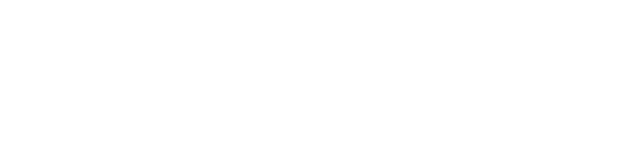
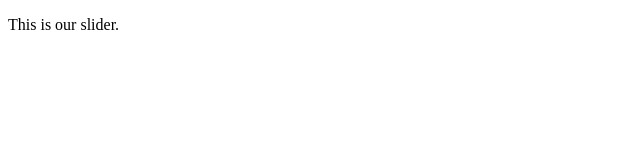
Before and after one commit to courtney-teed/test-repo, a plain HTML site: page index.html in a window 1280 px wide. Shown: the whole page, without its empty margins (0-640 px from the left). Drawn offline with Linux system fonts and the light colour scheme.

Commit message:
Add the location for the image-slider

```diff
--- a/index.html
+++ b/index.html
@@ -14,6 +14,10 @@
 
 <body>
 
+	<div class="image-slider">
+		<p>This is our slider.</p>
+	</div>
+
 
 </body>
 
```
